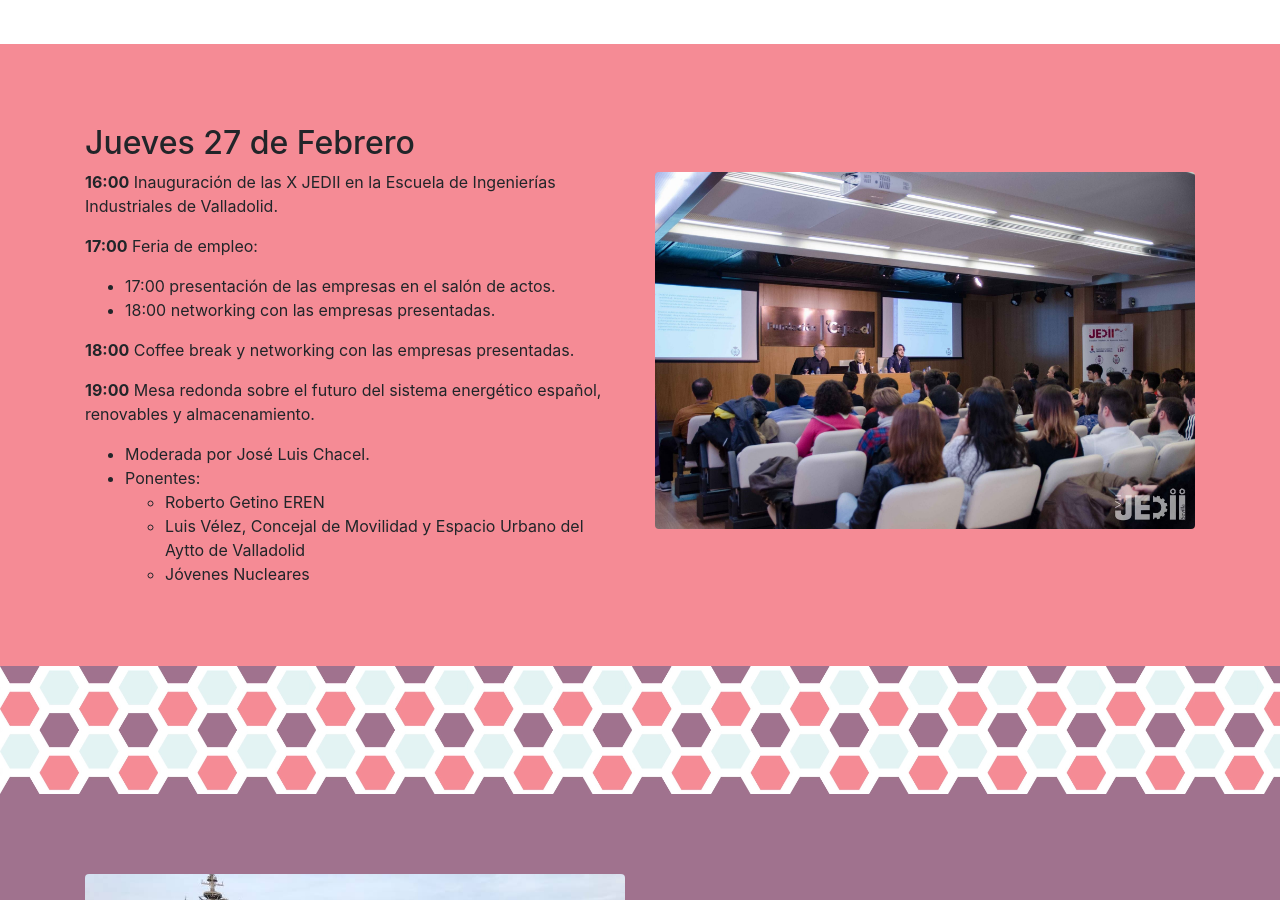
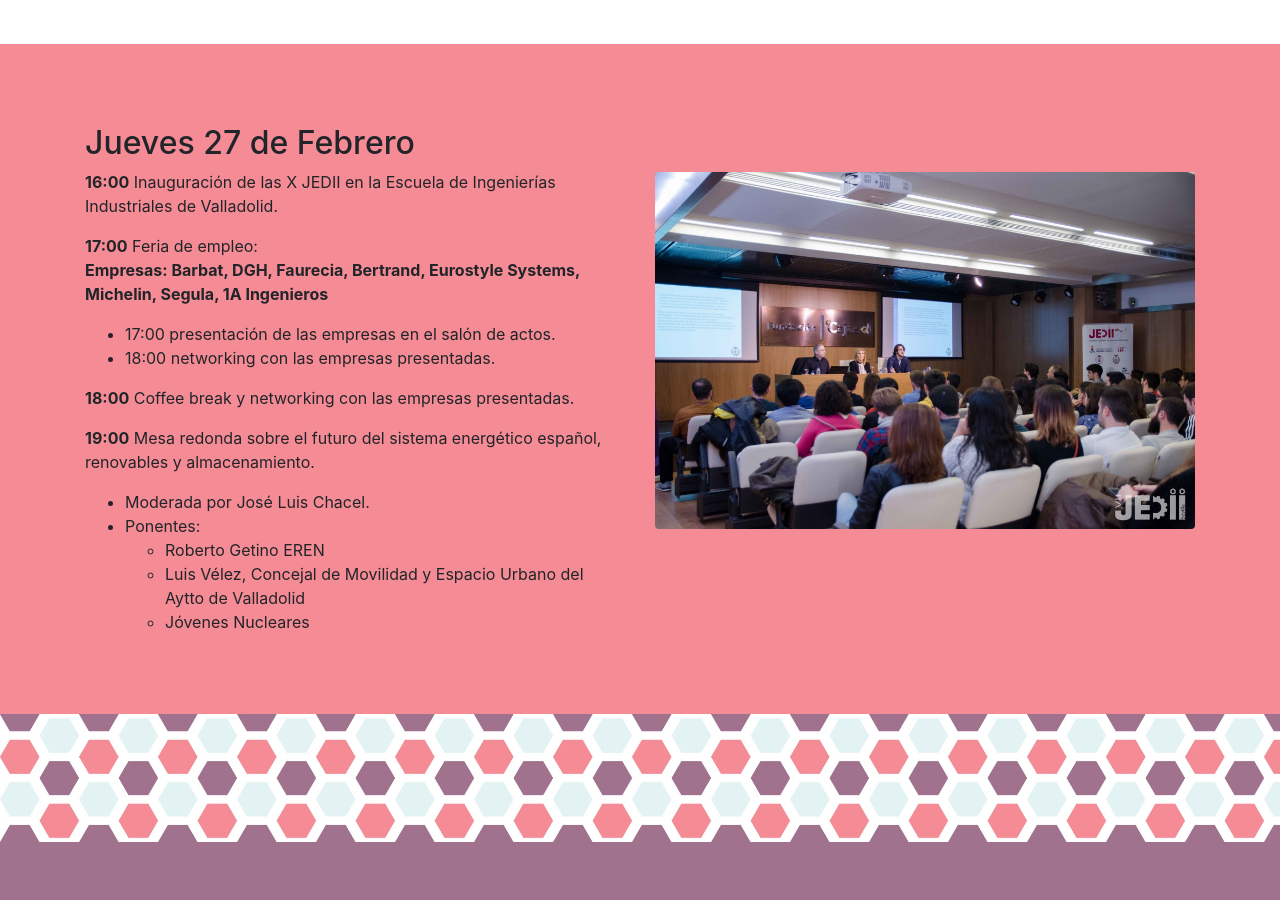
Before and after one commit to dele-eii/dele-eii.github.io, a Jekyll site: the page built from _pages/JEDII.md, in a window 1280 px wide and 900 px high, scrolled down 1009 px. Built offline with Jekyll 4.4.1, drawn with Linux system fonts in a browser that asks for light colours; nearby versions of some CDN libraries.

Commit message:
Update JEDII.md

```diff
--- a/_pages/JEDII.md
+++ b/_pages/JEDII.md
@@ -72,6 +72,7 @@
 **16:00** Inauguración de las X JEDII en la Escuela de Ingenierías Industriales de Valladolid.
 
 **17:00** Feria de empleo:
+    **Empresas: Barbat, DGH, Faurecia, Bertrand, Eurostyle Systems, Michelin, Segula, 1A Ingenieros**
 
 - 17:00 presentación de las empresas en el salón de actos.
 - 18:00 networking con las empresas presentadas.
```
